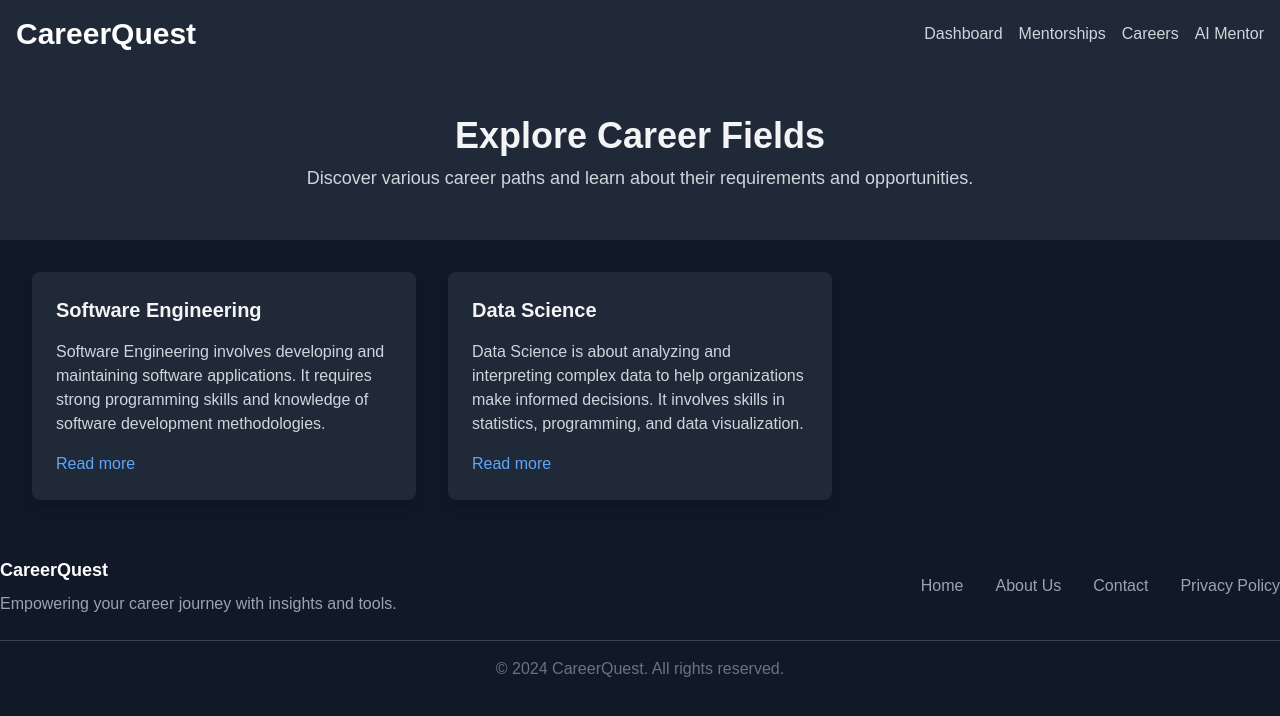
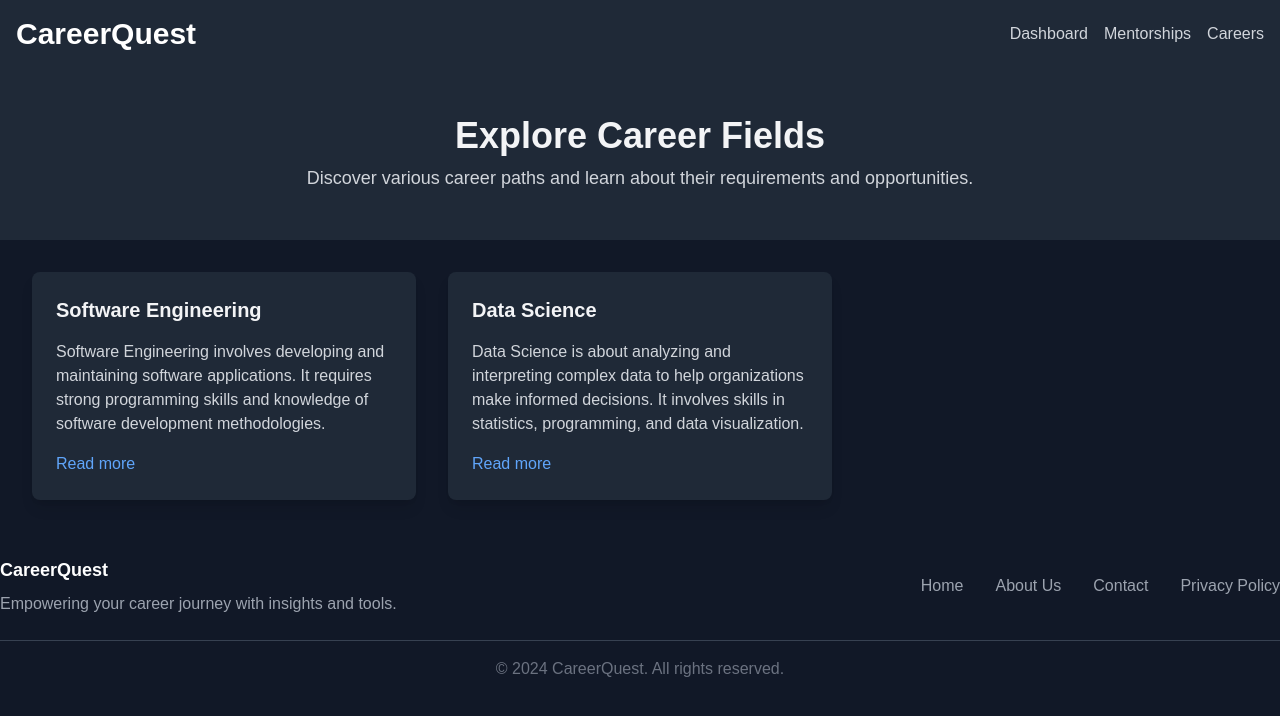
Before and after one commit to Theory903/CarrerQuest, a Next.js app in the folder Webapp/: page /careers in a window 1280 px wide. Shown: the top 716 px of the page. Built offline with nearby package versions, Linux system fonts and the light colour scheme.

Commit message:
version 0.2

```diff
--- a/Webapp/src/app/mentor/page.tsx
+++ b/Webapp/src/app/mentor/page.tsx
@@ -1,7 +1,7 @@
 "use client";
 
 import React from 'react';
-import { BrowserRouter as Router, Route, Routes } from 'react-router-dom';
+import { useRouter } from 'next/navigation';
 import GlobalNavbar from '@/components/Navbar';
 import Footer from '@/components/Footer';
 import ChatUI from "@/components/Chatbot";
@@ -27,20 +27,22 @@ const MyRuntimeProvider = ({ children }: { children: React.ReactNode }) => {
 
 // Main App component
 const App: React.FC = () => {
+  const router = useRouter();
+
   return (
     <div className="App min-h-screen flex flex-col">
-      <Router>
-        <GlobalNavbar />
-        <main className="App-main flex-grow container mx-auto p-100">
-          <Routes>
-            {/* Other routes */}
-            <Route path="/mentor" element={<MyRuntimeProvider><ChatUI /></MyRuntimeProvider>} />
-          </Routes>
-        </main>
-        <Footer />
-      </Router>
+      <GlobalNavbar />
+      <main className="App-main flex-grow container mx-auto p-100">
+        {router.pathname === '/mentor' && (
+          <MyRuntimeProvider>
+            <ChatUI />
+          </MyRuntimeProvider>
+        )}
+        {/* Add other conditions for different routes if needed */}
+      </main>
+      <Footer />
     </div>
   );
 };
 
-export default App;
+export default App;``
--- a/Webapp/src/components/Navbar.tsx
+++ b/Webapp/src/components/Navbar.tsx
@@ -30,9 +30,7 @@ const Navbar: React.FC = () => {
           <Link href="/careers" className="text-gray-300 hover:text-white transition-colors duration-300">
             Careers
           </Link>
-          <Link href="/mentor" className="text-gray-300 hover:text-white transition-colors duration-300">
-            AI Mentor
-          </Link> {/* New Mentor Section */}
+         {/* New Mentor Section */}
         </div>
 
         {/* Mobile Menu Toggle Button */}
```
